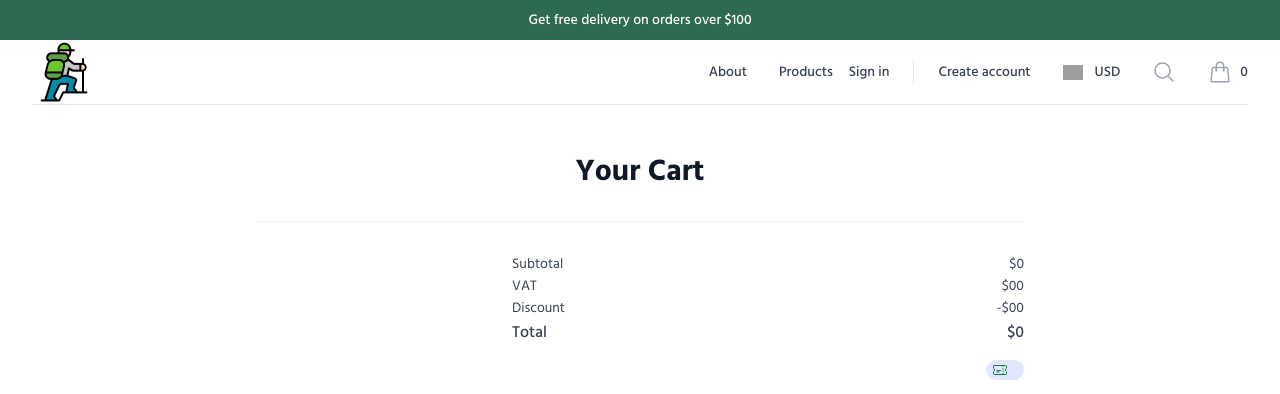
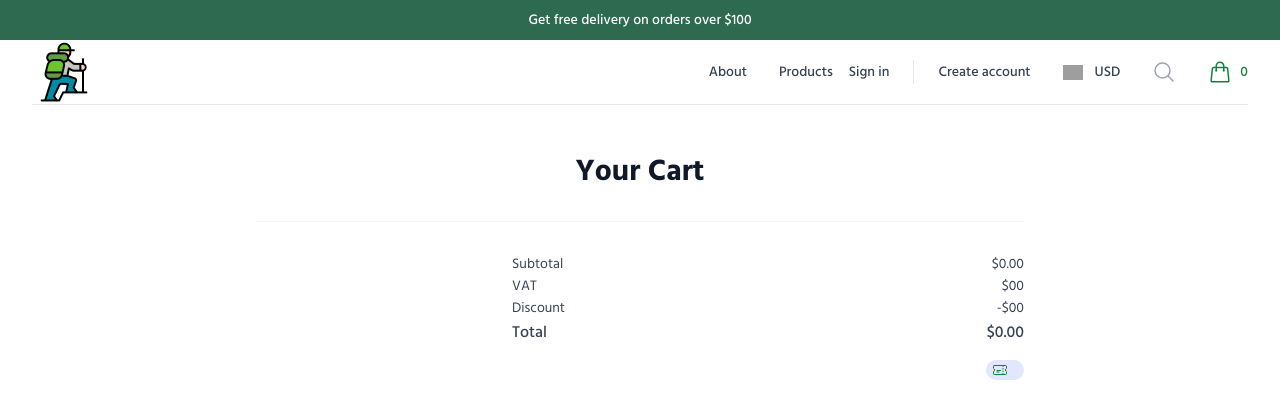
Before and after one commit to thisis-arman/nomad, a React (Vite) app in the folder nomad-client/: page /cart in a window 1280 px wide. Shown: the top 394 px of the page. Built offline with nearby package versions, Linux system fonts and the light colour scheme; grey boxes are pictures that could not be loaded.

Commit message:
sweet alert added

```diff
--- a/nomad-client/package.json
+++ b/nomad-client/package.json
@@ -31,6 +31,7 @@
     "react-redux": "^9.1.2",
     "react-router-dom": "^6.24.1",
     "redux-persist": "^6.0.0",
+    "sweetalert2": "^11.12.2",
     "tailwind-merge": "^2.4.0",
     "tailwindcss-animate": "^1.0.7"
   },
--- a/nomad-client/src/components/ui/Navbar.tsx
+++ b/nomad-client/src/components/ui/Navbar.tsx
@@ -430,9 +430,9 @@ export default function Example() {
                                     <a href="/cart" className="group -m-2 flex items-center p-2">
                                         <ShoppingBagIcon
                                             aria-hidden="true"
-                                            className="h-6 w-6 flex-shrink-0 text-gray-400 group-hover:text-gray-500"
+                                            className="h-6 w-6 font-semibold flex-shrink-0 text-green-700 group-hover:text-green-600"
                                         />
-                                        <span className="ml-2 text-sm font-medium text-gray-700 group-hover:text-gray-800">{ cart?.length}</span>
+                                        <span className="ml-2 text-sm font-medium text-green-700 group-hover:text-green-800">{ cart?.length}</span>
                                         <span className="sr-only">items in cart, view bag</span>
                                     </a>
                                 </div>
--- a/nomad-client/src/pages/Cart.tsx
+++ b/nomad-client/src/pages/Cart.tsx
@@ -1,6 +1,8 @@
 'use client'
-import { subtle } from 'crypto'
-import { useAppSelector } from '../redux/hook'
+import { removeFromCart } from '../redux/features/cart/cartSlice'
+import { useAppDispatch, useAppSelector } from '../redux/hook'
+import Swal from 'sweetalert2'
+
 
 const products = [
     {
@@ -29,11 +31,36 @@ const products = [
 
 const Cart = () => {
     // const [open, setOpen] = useState(false)
+    const dispatch = useAppDispatch()
 
+    const handleRemoveFromCart = (orderId: string) => {
+
+        Swal.fire({
+            title: "Are you sure?",
+            text: "You won't be able to revert this!",
+            icon: "warning",
+            showCancelButton: true,
+            confirmButtonColor: "#3085d6",
+            cancelButtonColor: "#d33",
+            confirmButtonText: "Yes, delete it!"
+        }).then((result) => {
+            if (result.isConfirmed) {
+                dispatch(removeFromCart(orderId))
+                Swal.fire({
+                    title: "Deleted!",
+                    text: "Your product has been deleted from cart.",
+                    icon: "success"
+                });
+            }
+        });
+
+    }
     const { cart } = useAppSelector((state) => state.cart)
     console.log(cart);
 
     const subTotal = cart.reduce((sum, item) => sum + item.price * item.quantity, 0);
+
+
 
     return (
         <section>
@@ -81,7 +108,7 @@ const Cart = () => {
                                         />
                                     </form>
 
-                                    <button className="text-gray-600 transition hover:text-red-600">
+                                    <button onClick={() => handleRemoveFromCart(item.orderId)} className="text-gray-600 transition hover:text-red-600">
                                         <span className="sr-only">Remove item</span>
 
                                         <svg
@@ -108,7 +135,7 @@ const Cart = () => {
                                 <dl className="space-y-0.5 text-sm text-gray-700">
                                     <div className="flex justify-between">
                                         <dt>Subtotal</dt>
-                                        <dd>${subTotal}</dd>
+                                        <dd>${(subTotal).toFixed(2)}</dd>
                                     </div>
 
                                     <div className="flex justify-between">
@@ -123,7 +150,7 @@ const Cart = () => {
 
                                     <div className="flex justify-between !text-base font-medium">
                                         <dt>Total</dt>
-                                        <dd>${subTotal}</dd>
+                                        <dd>${(subTotal).toFixed(2)}</dd>
                                     </div>
                                 </dl>
 
--- a/nomad-client/src/redux/features/cart/cartSlice.tsx
+++ b/nomad-client/src/redux/features/cart/cartSlice.tsx
@@ -41,7 +41,7 @@ export const cartSlice = createSlice({
             state.cart.push(actions.payload)
         },
         removeFromCart: (state, actions) => {
-            state.cart = state.cart.filter(a => a.orderId !== actions.payload)
+            state.cart = state.cart.filter(item => item.orderId !== actions.payload)
         },
     }
 })
```
Also changed, not shown: 1 other file (tests, documents, lock files or other folders).
